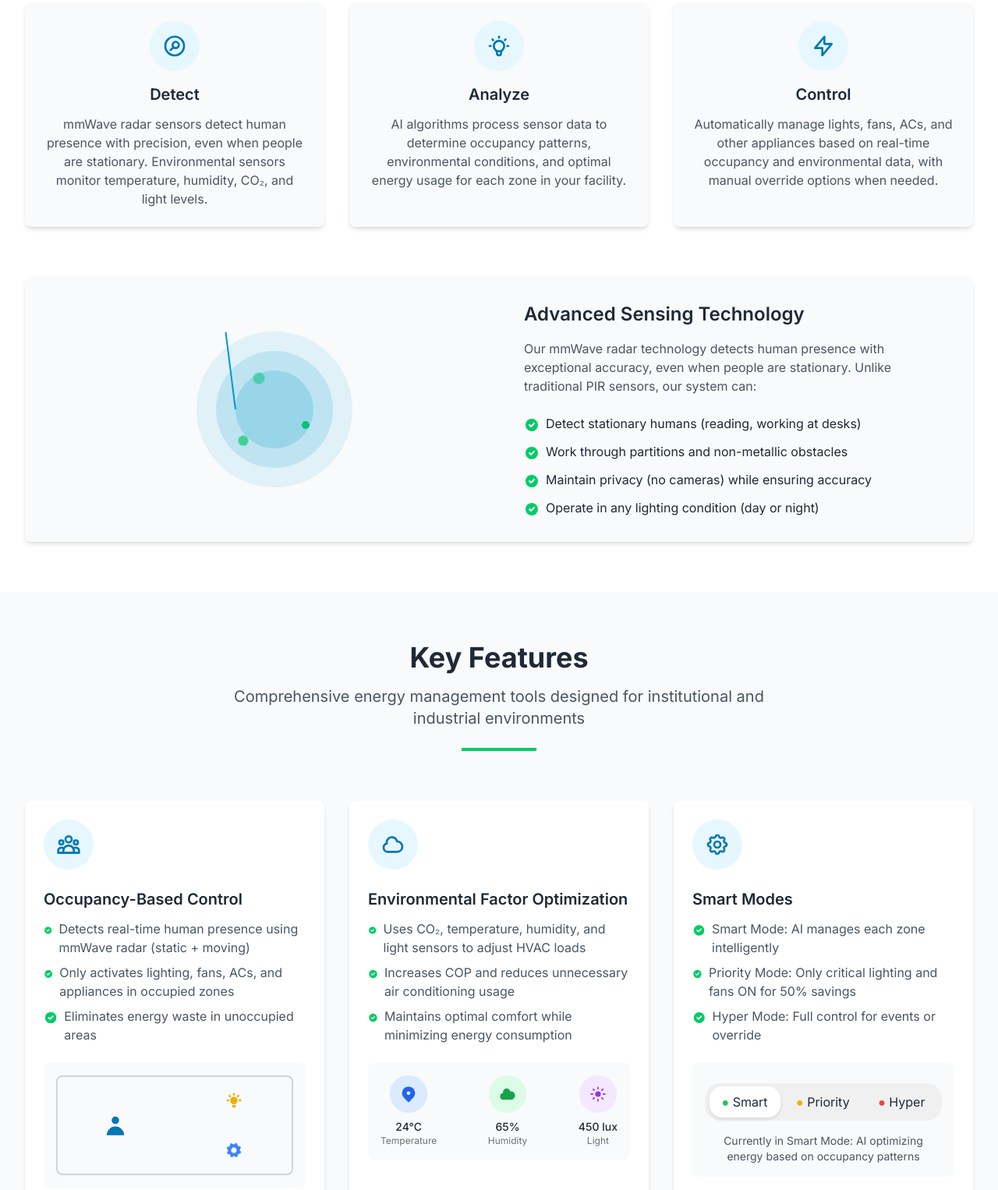
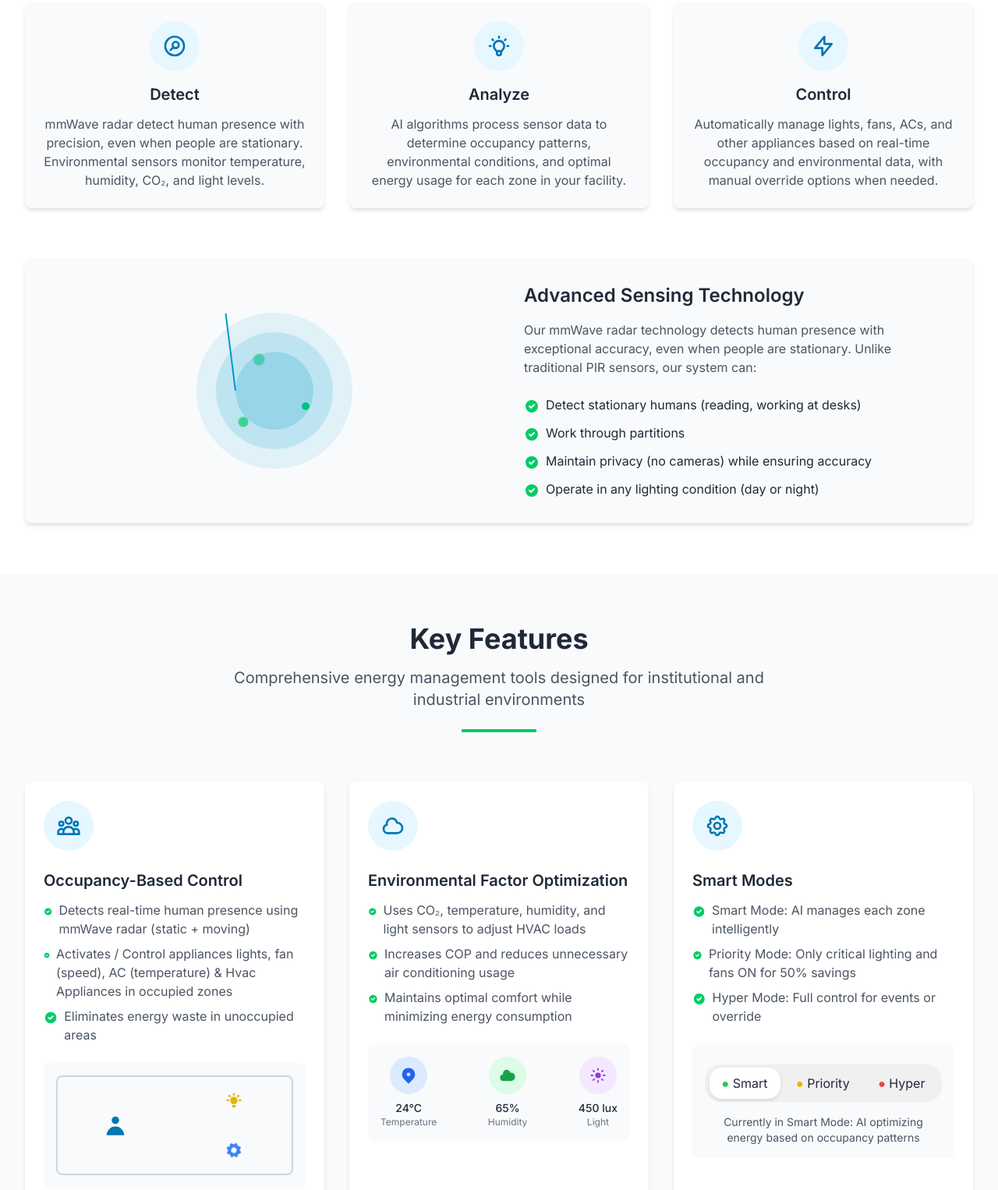
Before and after one commit to Prathmeshgalhe/Growavesolutions, a plain HTML site: page smartenergyopti.html in a window 1280 px wide. Shown: the part 929-2455 px from the top of the page at 78% size. Drawn offline with nearby package versions, Linux system fonts and the light colour scheme.

Commit message:
Update smartenergyopti.html

```diff
--- a/smartenergyopti.html
+++ b/smartenergyopti.html
@@ -961,7 +961,7 @@
                 </div>
                 <h3 class="text-xl font-semibold mb-3">Detect</h3>
                 <p class="text-gray-600">
-                    mmWave radar sensors detect human presence with precision, even when people are stationary.
+                    mmWave radar detect human presence with precision, even when people are stationary.
                     Environmental sensors monitor temperature, humidity, CO₂, and light levels.
                 </p>
             </div>
@@ -1030,7 +1030,7 @@
                                       d="M10 18a8 8 0 100-16 8 8 0 000 16zm3.707-9.293a1 1 0 00-1.414-1.414L9 10.586 7.707 9.293a1 1 0 00-1.414 1.414l2 2a1 1 0 001.414 0l4-4z"
                                       clip-rule="evenodd"></path>
                             </svg>
-                            <span>Work through partitions and non-metallic obstacles</span>
+                            <span>Work through partitions</span>
                         </li>
                         <li class="flex items-start">
                             <svg class="w-5 h-5 text-secondary-500 mr-2 mt-1" fill="currentColor" viewBox="0 0 20 20"
@@ -1095,7 +1095,7 @@
                                   d="M10 18a8 8 0 100-16 8 8 0 000 16zm3.707-9.293a1 1 0 00-1.414-1.414L9 10.586 7.707 9.293a1 1 0 00-1.414 1.414l2 2a1 1 0 001.414 0l4-4z"
                                   clip-rule="evenodd"></path>
                         </svg>
-                        <span>Only activates lighting, fans, ACs, and appliances in occupied zones</span>
+                        <span>Activates / Control appliances lights, fan (speed), AC (temperature) & Hvac Appliances in occupied zones</span>
                     </li>
                     <li class="flex items-start">
                         <svg class="w-5 h-5 text-secondary-500 mr-2 mt-1" fill="currentColor" viewBox="0 0 20 20"
@@ -1725,7 +1725,7 @@
                         </svg>
                     </div>
                     <div>
-                        <h3 class="text-xl font-semibold mb-3">Industries</h3>
+                        <h3 class="text-xl font-semibold mb-3">Industries/Warehouses</h3>
                         <p class="text-gray-600 mb-4">
                             Machines & lights managed per worker shift presence.
                         </p>
```
